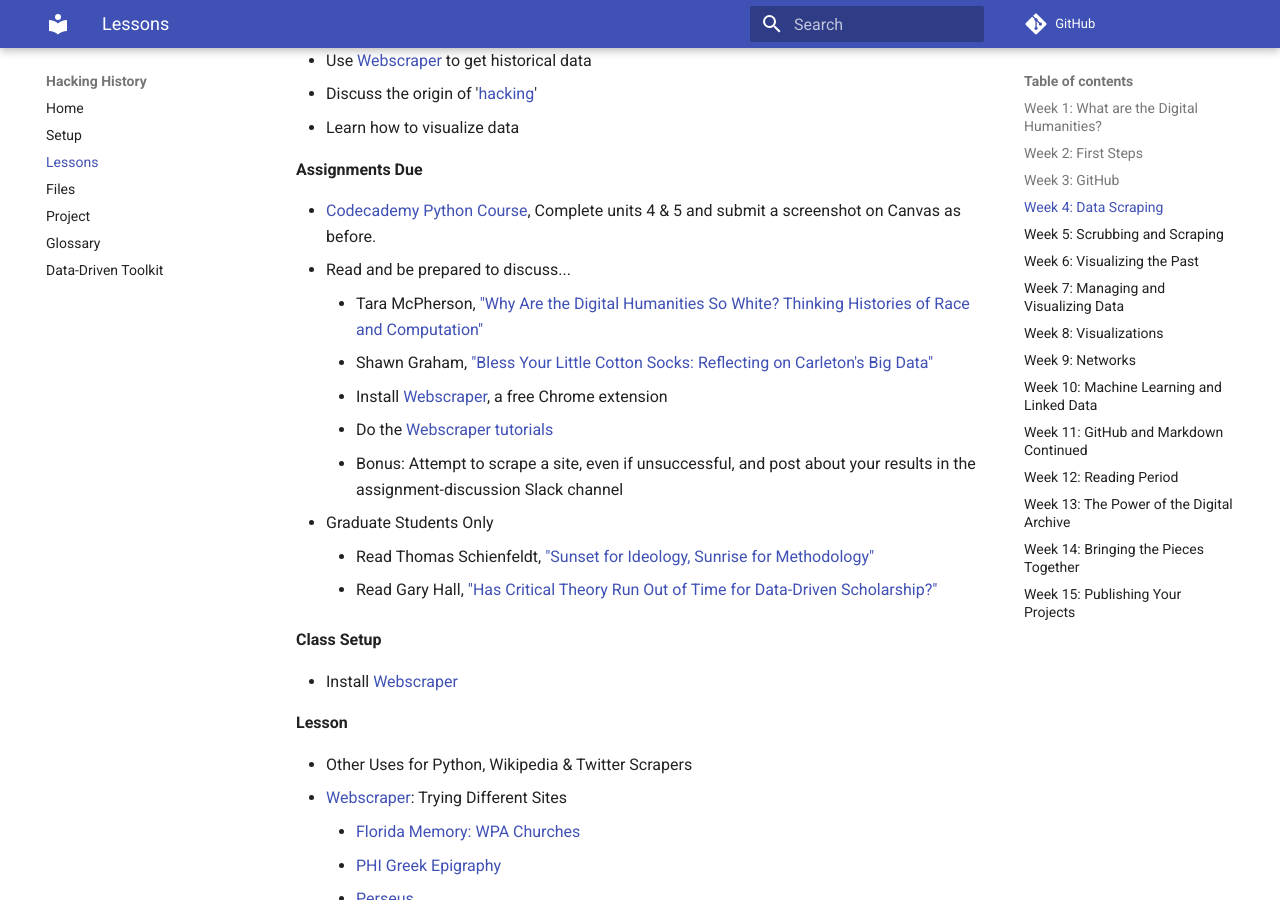
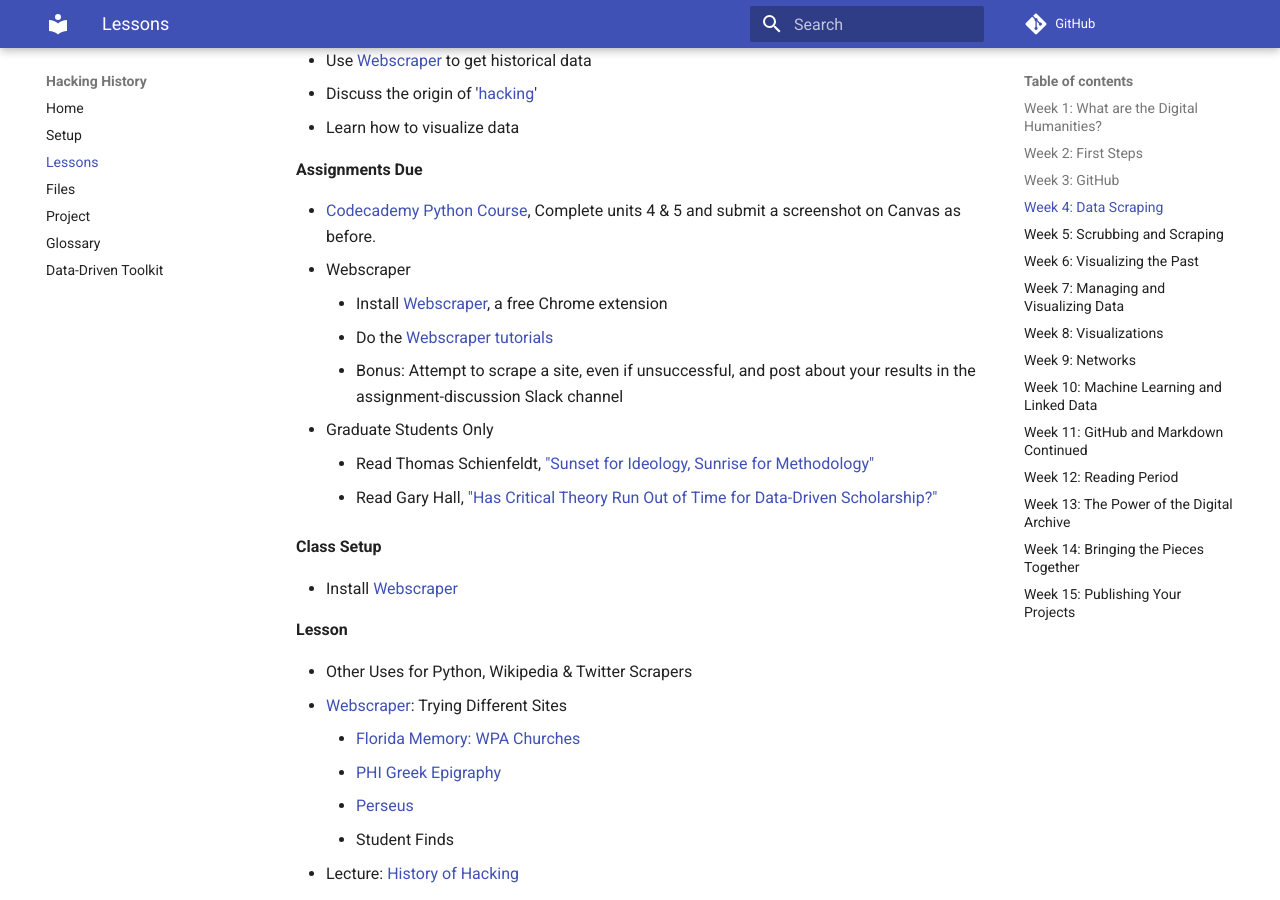
Before and after one commit to usf-portal/his4936-dh1-course-workbook, an MkDocs documentation site: the page built from docs/lessons.md, in a window 1280 px wide and 900 px high, scrolled down 3438 px. Built offline with MkDocs 1.6.1 and Material for MkDocs 9.7.7, drawn with Linux system fonts in a browser that asks for light colours; comment, search, counter and statistics services are not loaded; old or Windows-style settings are respelled for this version of MkDocs; some of the changed text lies outside the part shown.

Commit message:
s18 preclass less updated

```diff
--- a/docs/lessons.md
+++ b/docs/lessons.md
@@ -127,9 +127,7 @@
 **Assignments Due**
 
 * [Codecademy Python Course](https://www.codecademy.com/learn/python), Complete units 4 & 5 and submit a screenshot on Canvas as before.
-* Read and be prepared to discuss...
-    - Tara McPherson, ["Why Are the Digital Humanities So White? Thinking Histories of Race and Computation"](http://dhdebates.gc.cuny.edu/debates/text/29)
-    - Shawn Graham, ["Bless Your Little Cotton Socks: Reflecting on Carleton's Big Data"](https://electricarchaeology.ca/2014/04/25/bless-your-little-cotton-socks-reflecting-on-carletons-data-day/)
+* Webscraper
     - Install [Webscraper](https://webscraper.io), a free Chrome extension
     - Do the [Webscraper tutorials](http://webscraper.io/tutorials)
     - Bonus: Attempt to scrape a site, even if unsuccessful, and post about your results in the assignment-discussion Slack channel
@@ -352,7 +351,6 @@
 
 * Read textbook, chapters 6 & 7, pp. 195-264
 * Read the NY Times article about [Bill Gate's Big History Project](https://www.nytimes.com/2014/09/07/magazine/so-bill-gates-has-this-idea-for-a-history-class.html)
-* Find a source for your digital source analysis related to your group project and be prepared to discuss it in class
 * Start talking to group members in Slack
 
 **Class Setup**
```
Also changed, not shown: other parts of docs/lessons.md (+2 -1 lines).
